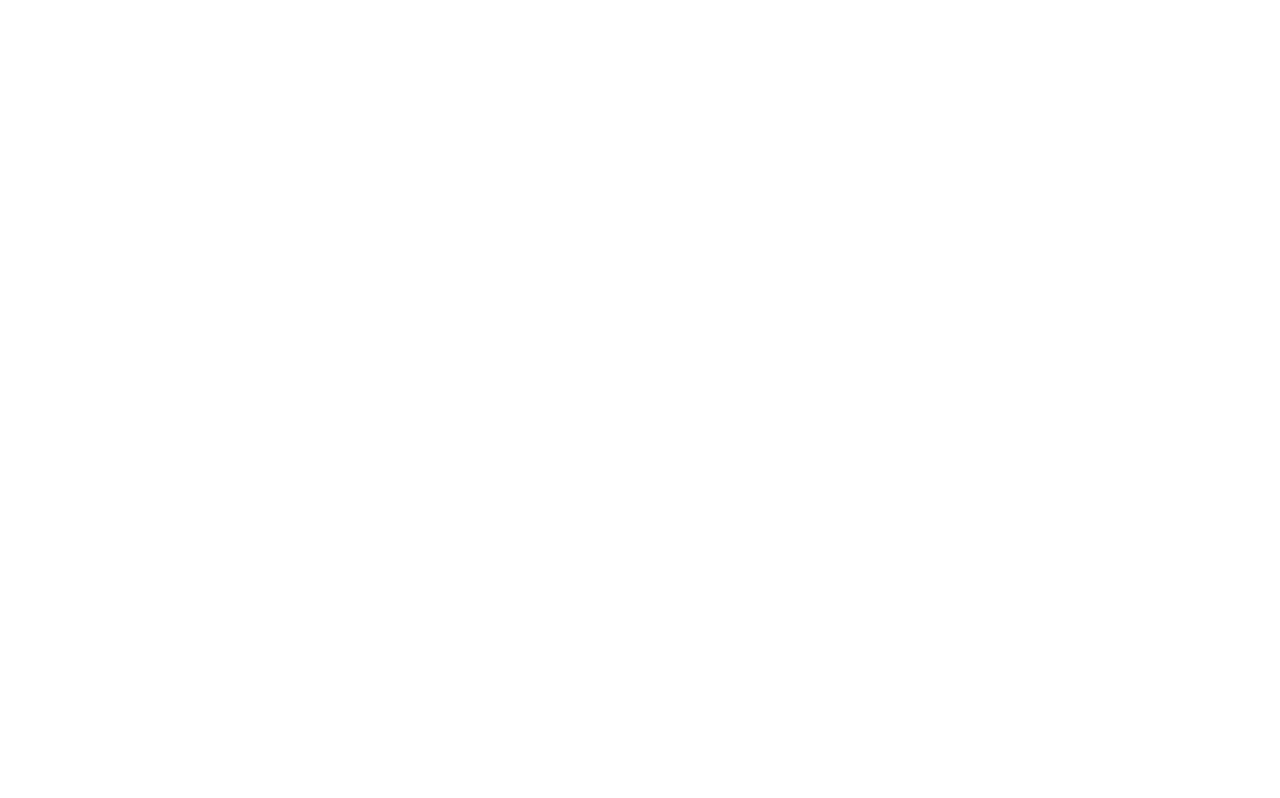
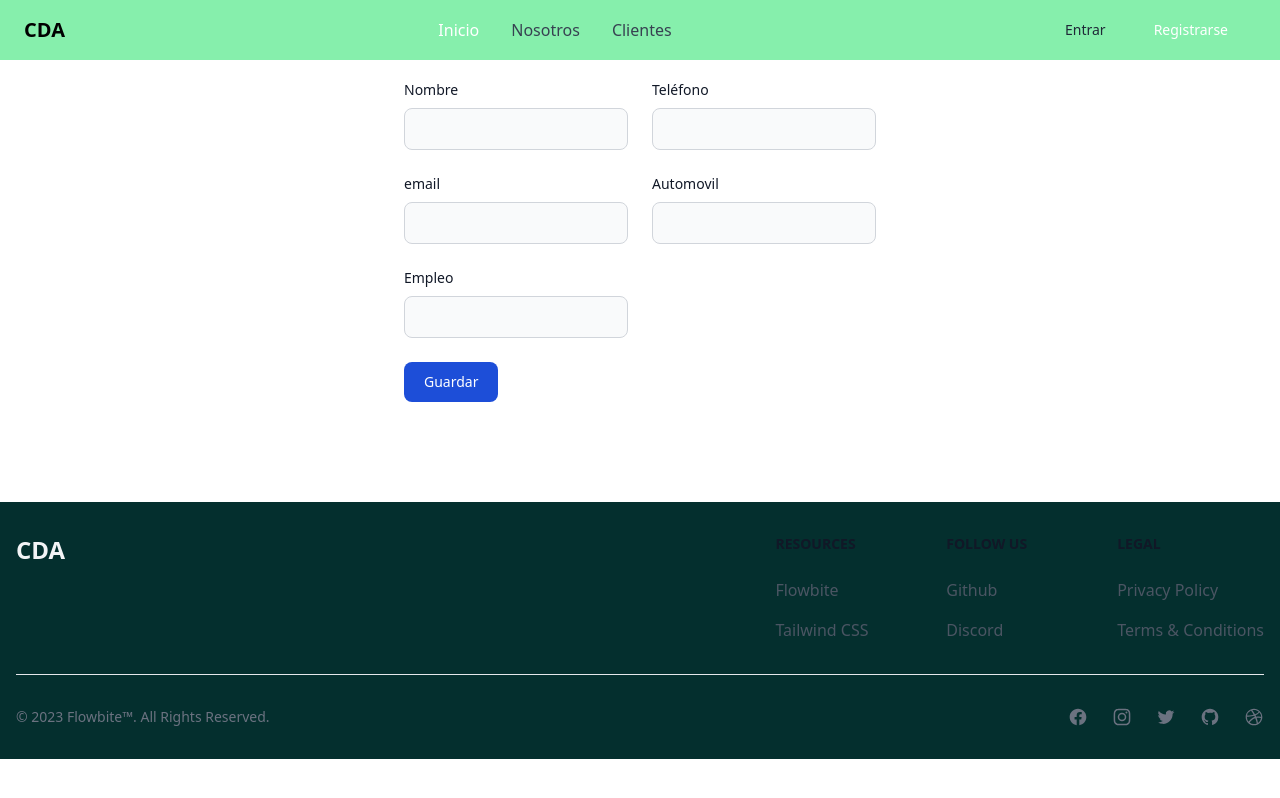
Before and after one commit to jeyssonreino/cdautomotriz, a Vue app: page /GuardarView in a window 1280 px wide. Before the commit this address had no page. Built offline with nearby package versions, Linux system fonts and the light colour scheme.

Commit message:
Metodo guardar, eliminar y listar implementados

```diff
--- a/src/components/apiComponent.vue
+++ b/src/components/apiComponent.vue
@@ -1,11 +1,13 @@
-
-
-
 <template>
 
     <div style="display: flex; justify-content: center; font-family: 'Franklin Gothic Medium', 'Arial Narrow', Arial, sans-serif;margin-top: 40px ;margin-bottom: 40px;" >
         <h1 >Tabla de clientes</h1>
     </div>
+    <div style="margin-left: 40px;">
+        <router-link to="/GuardarView"><button type="button" class="focus:outline-none text-white bg-red-700 hover:bg-red-800 focus:ring-4 focus:ring-red-300 font-medium rounded-lg text-sm px-5 py-2.5 mr-2 mb-2 dark:bg-red-600 dark:hover:bg-red-700 dark:focus:ring-red-900">Guardar</button></router-link>
+</div>
+
+
  <div style="display: flex; justify-content: center;">
     <div class="relative overflow-x-auto" >
     <table class="w-full text-sm text-left text-gray-500 dark:text-gray-400">
@@ -104,6 +106,7 @@ export default (await import('vue')).defineComponent({
     methods: {
         eliminar(id) {
             axios.delete('https://apigenerator.dronahq.com/api/mQuVTsXk/mostrarClientes/'+ id )
+            location.reload();
         },
 
         guardar(){
@@ -123,3 +126,5 @@ export default (await import('vue')).defineComponent({
 
 
 </script>
+
+<router-view></router-view>
--- /dev/null
+++ b/src/components/guardarComponent.vue
@@ -0,0 +1,77 @@
+<template>
+
+<div style="display: flex; justify-content: center; margin-top: 20px; margin-bottom: 100px;">
+    <form @submit.prevent="enviarFormulario">
+    <div class="grid gap-6 mb-6 md:grid-cols-2">
+        <div>
+            <label for="first_name" class="block mb-2 text-sm font-medium text-gray-900 dark:text-white">Nombre</label>
+            <input  v-model="nombre" type="text" id="first_name" class="bg-gray-50 border border-gray-300 text-gray-900 text-sm rounded-lg focus:ring-blue-500 focus:border-blue-500 block w-full p-2.5 dark:bg-gray-700 dark:border-gray-600 dark:placeholder-gray-400 dark:text-white dark:focus:ring-blue-500 dark:focus:border-blue-500"  required>
+        </div>
+                <div>
+            <label for="first_name" class="block mb-2 text-sm font-medium text-gray-900 dark:text-white">Teléfono</label>
+            <input  v-model="telefono" type="text" id="first_name" class="bg-gray-50 border border-gray-300 text-gray-900 text-sm rounded-lg focus:ring-blue-500 focus:border-blue-500 block w-full p-2.5 dark:bg-gray-700 dark:border-gray-600 dark:placeholder-gray-400 dark:text-white dark:focus:ring-blue-500 dark:focus:border-blue-500"  required>
+        </div>
+        <div>
+            <label for="first_name" class="block mb-2 text-sm font-medium text-gray-900 dark:text-white">email</label>
+            <input  v-model="email" type="text" id="first_name" class="bg-gray-50 border border-gray-300 text-gray-900 text-sm rounded-lg focus:ring-blue-500 focus:border-blue-500 block w-full p-2.5 dark:bg-gray-700 dark:border-gray-600 dark:placeholder-gray-400 dark:text-white dark:focus:ring-blue-500 dark:focus:border-blue-500"  required>
+        </div>
+        <div>
+            <label for="first_name" class="block mb-2 text-sm font-medium text-gray-900 dark:text-white">Automovil</label>
+            <input  v-model="automovil" type="text" id="first_name" class="bg-gray-50 border border-gray-300 text-gray-900 text-sm rounded-lg focus:ring-blue-500 focus:border-blue-500 block w-full p-2.5 dark:bg-gray-700 dark:border-gray-600 dark:placeholder-gray-400 dark:text-white dark:focus:ring-blue-500 dark:focus:border-blue-500"  required>
+        </div>
+        <div>
+            <label for="first_name" class="block mb-2 text-sm font-medium text-gray-900 dark:text-white">Empleo</label>
+            <input  v-model="empleo" type="text" id="first_name" class="bg-gray-50 border border-gray-300 text-gray-900 text-sm rounded-lg focus:ring-blue-500 focus:border-blue-500 block w-full p-2.5 dark:bg-gray-700 dark:border-gray-600 dark:placeholder-gray-400 dark:text-white dark:focus:ring-blue-500 dark:focus:border-blue-500"  required>
+        </div>
+    </div>
+
+
+
+    <button type="submit" class="text-white bg-blue-700 hover:bg-blue-800 focus:ring-4 focus:outline-none focus:ring-blue-300 font-medium rounded-lg text-sm w-full sm:w-auto px-5 py-2.5 text-center dark:bg-blue-600 dark:hover:bg-blue-700 dark:focus:ring-blue-800">Guardar</button>
+</form>
+</div>
+
+
+
+
+
+
+</template>
+
+<script>
+import axios from 'axios';
+
+export default {
+  data() {
+    return {
+      nombre: '',
+      telefono: '',
+      email: '',
+      automovil: '',
+      empleo: ''
+    }
+  },
+  methods: {
+    enviarFormulario() {
+      const data = {
+        FirstName: this.nombre,
+        PhoneNumber: this.telefono,
+        Email: this.email,
+        Vehicle: this.automovil,
+        JobTitle: this.automovil
+      };
+
+      axios.post('https://apigenerator.dronahq.com/api/mQuVTsXk/mostrarClientes', data)
+        .then(response => {
+          console.log(response.data);
+          location.reload();
+
+        })
+        .catch(error => {
+          console.log(error);
+
+        });
+    }
+  }
+}
+</script>
--- a/src/router/index.js
+++ b/src/router/index.js
@@ -5,6 +5,7 @@ import RegisterView from '../views/RegisterView.vue'
 import NosotrosView from '../views/NosotrosView.vue'
 import DashboardView from '../views/DashboardView.vue'
 import ApiView from '../views/ApiView.vue'
+import GuardarView from '../views/GuardarView.vue'
 
 
 
@@ -41,6 +42,11 @@ const router = createRouter({
       name: 'ApiView',
       component: ApiView
     },
+    {
+      path: '/GuardarView',
+      name: 'GuardarView',
+      component: GuardarView
+    },
 
 
 
--- /dev/null
+++ b/src/views/GuardarView.vue
@@ -0,0 +1,23 @@
+<script setup>
+import TheWelcome from '../components/TheWelcome.vue'
+import headerComponent from '../components/headerComponent.vue';
+import carruselComponent from '../components/carruselComponent.vue';
+import footerComponents from '../components/footerComponents.vue';
+import infocardComponent from '../components/infocardComponent.vue';
+import sliderComponent from '../components/icons/sliderComponent.vue';
+import guardarComponent from '../components/guardarComponent.vue';
+
+</script>
+
+<template>
+  <main>
+    <header-component></header-component>
+    <guardar-component></guardar-component>
+
+    <footer-components></footer-components>
+
+
+
+
+  </main>
+</template>
```
